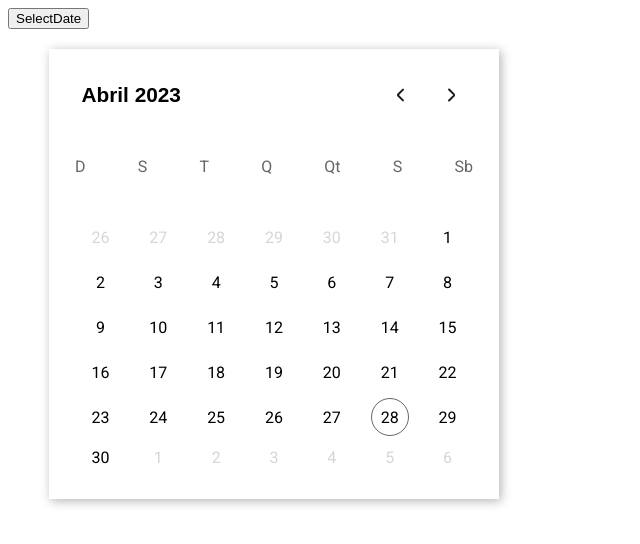
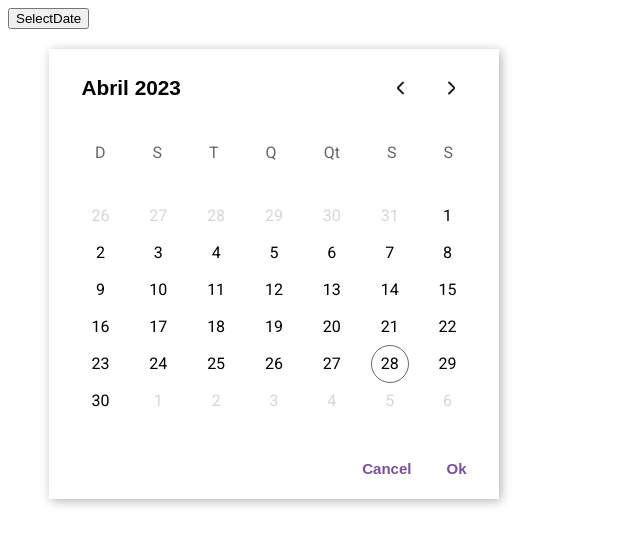
Before and after one commit to Strovsk/HameraCalendar, a plain HTML site: page index.html in a window 1280 px wide. Shown: the whole page, without its empty margins (0-640 px from the left). Drawn offline with Linux system fonts and the light colour scheme.

Commit message:
feat: add ok and cancel buttons

```diff
--- a/HemerasCalendar/css/style.css
+++ b/HemerasCalendar/css/style.css
@@ -59,7 +59,7 @@
 }
 
 .CalendarDays[open] {
-    width: 100%;
+    width: 90%;
     display: flex;
     flex-flow: nowrap row;
     justify-content: space-around;
@@ -238,6 +238,41 @@
     animation: hideCalendar 0.2s ease;
 }
 
+.CalendarActionContainer {
+    width: 90%;
+    margin: auto;
+    margin-block: 15px;
+    display: flex;
+    justify-content: flex-end;
+    column-gap: 15px;
+    display: none;
+}
+
+.CalendarActionContainer[open] {
+    width: 90%;
+    display: flex;
+    flex-flow: nowrap row;
+    justify-content: flex-end;
+    animation: showCalendar .2s ease;
+}
+
+.CalendarActionContainer[close] {
+    display: grid;
+    animation: hideCalendar 0.2s ease;
+}
+
+.CalendarActionContainer button {
+    color:rgba(122, 81, 151, 1);
+    font-weight: 900;
+    font-size: 15px;
+    border: none;
+    background-color: transparent;
+    padding: 7px 10px;
+    cursor: pointer;
+    transition: .1s linear all;
+    border-radius: 5px;
+}
+
 @keyframes showCalendar {
     from {
         transform: scale(.8);
@@ -291,4 +326,7 @@
         background-color: rgba(40, 40, 40, 0.3);
         font-weight: 500;
     }
+    .CalendarActionContainer button:hover {
+        background-color: rgba(40, 40, 40, 0.1);
+    }
 }
--- a/HemerasCalendar/js/HemeraCalendar.js
+++ b/HemerasCalendar/js/HemeraCalendar.js
@@ -25,6 +25,10 @@ class HemeraCalendar {
 
         this.containerCalendarMonthYearElm;
 
+        this.containerCalendarActionButtonsElm;
+        this.actionOkButtonElm;
+        this.actionCancelButtonElm;
+
         this.loadComponent();
     }
 
@@ -41,6 +45,10 @@ class HemeraCalendar {
         this.containerCalendarDatesElm = document.createElement('div');
 
         this.containerCalendarMonthYearElm = document.createElement('div');
+
+        this.containerCalendarActionButtonsElm = document.createElement('div');
+        this.actionOkButtonElm = document.createElement('button');
+        this.actionCancelButtonElm = document.createElement('button');
     }
 
     _defineCalendarDefaultPosition(x = 50, y = 50) {
@@ -75,6 +83,7 @@ class HemeraCalendar {
         this.containerElm.appendChild(this.containerCalendarDays);
         this.containerElm.appendChild(this.containerCalendarDatesElm);
         this.containerElm.appendChild(this.containerCalendarMonthYearElm);
+        this.containerElm.appendChild(this.containerCalendarActionButtonsElm);
 
         this.containerYearMonthElm.appendChild(this.yearMonthElm);
         this.containerYearMonthElm.appendChild(
@@ -90,16 +99,9 @@ class HemeraCalendar {
         });
         this.yearMonthElm.innerText = `${this.calendarEngine.getCurrentMonthName().expanded} ${this.calendarEngine.getCurrentYear()}`;
 
-        this.nextYearMonthElm.addEventListener('click', () => {
-            if (this.isDatesView)
-                this.monthController(1, 'add');
-            else this.yearController(1, 'add');
-        });
-        this.prevYearMonthElm.addEventListener('click', () => {
-            if (this.isDatesView)
-                this.monthController(1, 'remove');
-            else this.yearController(1, 'remove');
-        });
+        this.containerCalendarActionButtonsElm.setAttribute('open', '');
+        this.containerCalendarActionButtonsElm.appendChild(this.actionCancelButtonElm);
+        this.containerCalendarActionButtonsElm.appendChild(this.actionOkButtonElm);
     }
 
     loadElementStyles() {
@@ -122,6 +124,10 @@ class HemeraCalendar {
         this.containerCalendarDatesElm.classList.add('CalendarDates');
 
         this.containerCalendarMonthYearElm.classList.add('CalendarMonthSelection');
+        this.containerCalendarActionButtonsElm.classList.add('CalendarActionContainer');
+
+        this.actionOkButtonElm.innerText = 'Ok';
+        this.actionCancelButtonElm.innerText = 'Cancel';
     }
 
     loadEvents() {
@@ -135,6 +141,17 @@ class HemeraCalendar {
         this.yearMonthElm.addEventListener('click', () => {
             this.toggleDatesArea();
             console.log('clicado');
+        });
+
+        this.nextYearMonthElm.addEventListener('click', () => {
+            if (this.isDatesView)
+                this.monthController(1, 'add');
+            else this.yearController(1, 'add');
+        });
+        this.prevYearMonthElm.addEventListener('click', () => {
+            if (this.isDatesView)
+                this.monthController(1, 'remove');
+            else this.yearController(1, 'remove');
         });
     }
 
@@ -353,6 +370,10 @@ class HemeraCalendar {
         this.containerCalendarDays.setAttribute('close', '');
         this.containerCalendarDays.removeAttribute('open');
         this.containerCalendarDays.addEventListener('animationend', onAnimationEnd, { once: true});
+
+        this.containerCalendarActionButtonsElm.setAttribute('close', '');
+        this.containerCalendarActionButtonsElm.removeAttribute('open');
+        this.containerCalendarActionButtonsElm.addEventListener('animationend', onAnimationEnd, { once: true});
     }
 
     showDatesArea() {
@@ -365,6 +386,9 @@ class HemeraCalendar {
 
         this.containerCalendarDays.removeAttribute('close');
         this.containerCalendarDays.setAttribute('open', '');
+
+        this.containerCalendarActionButtonsElm.setAttribute('open', '');
+        this.containerCalendarActionButtonsElm.removeAttribute('close');
     }
 
     toggleDatesArea() {
--- a/HemerasCalendar/js/HemeraCalendarEngine.js
+++ b/HemerasCalendar/js/HemeraCalendarEngine.js
@@ -19,7 +19,7 @@ class HemeraCalendarEngine {
         this.selections = [];
 
         this.shortWeekDaysOptions = {
-            'pt-br': ['D', 'S', 'T', 'Q', 'Qt', 'S', 'Sb'],
+            'pt-br': ['D', 'S', 'T', 'Q', 'Qt', 'S', 'S'],
             en: ['S', 'M', 'T', 'W', 'T', 'F', 'S'],
         };
         this.monthsOptions = {
```
